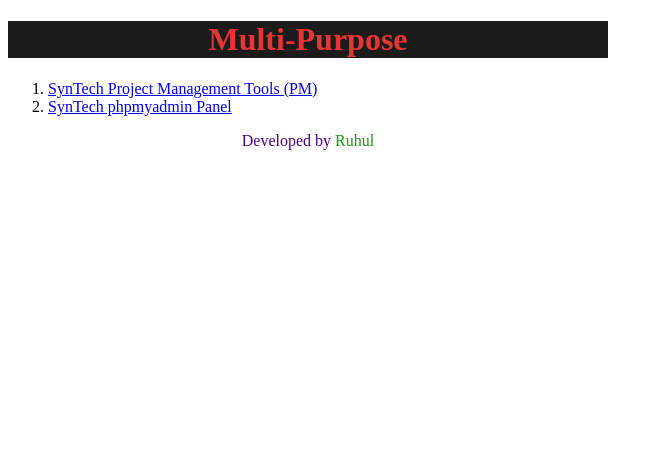
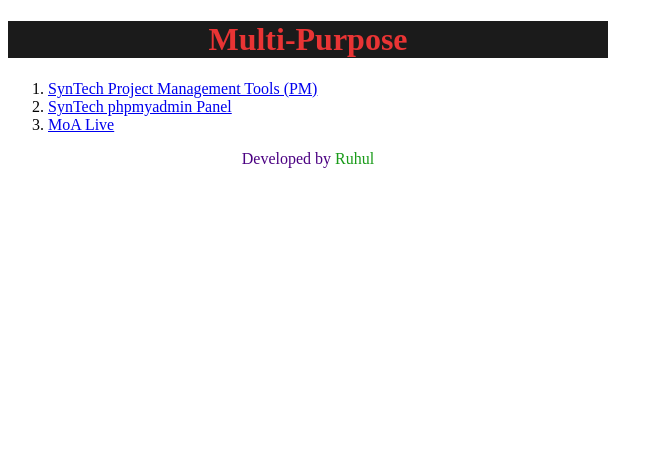
Before and after one commit to ruhulrahman/Browser-Extensions, a browser extension: page Cal/index.html in a window 1280 px wide. Shown: the whole page, without its empty margins (0-663 px from the left). Drawn offline with Linux system fonts and the light colour scheme.

Commit message:
moa live added

```diff
--- a/Cal/index.html
+++ b/Cal/index.html
@@ -16,6 +16,7 @@
             <ol>
                 <li><a  class="" href="http://209.126.65.122/pm/" target="_blank">SynTech Project Management Tools (PM)</a></li>
                 <li><a  class="" href="http://103.199.168.69/phpmyadmin/" target="_blank">SynTech phpmyadmin Panel</a></li>
+                <li><a  class="" href="http://209.126.78.97:8080/" target="_blank">MoA Live</a></li>
             </ol>
         </div>
     </section>
```
